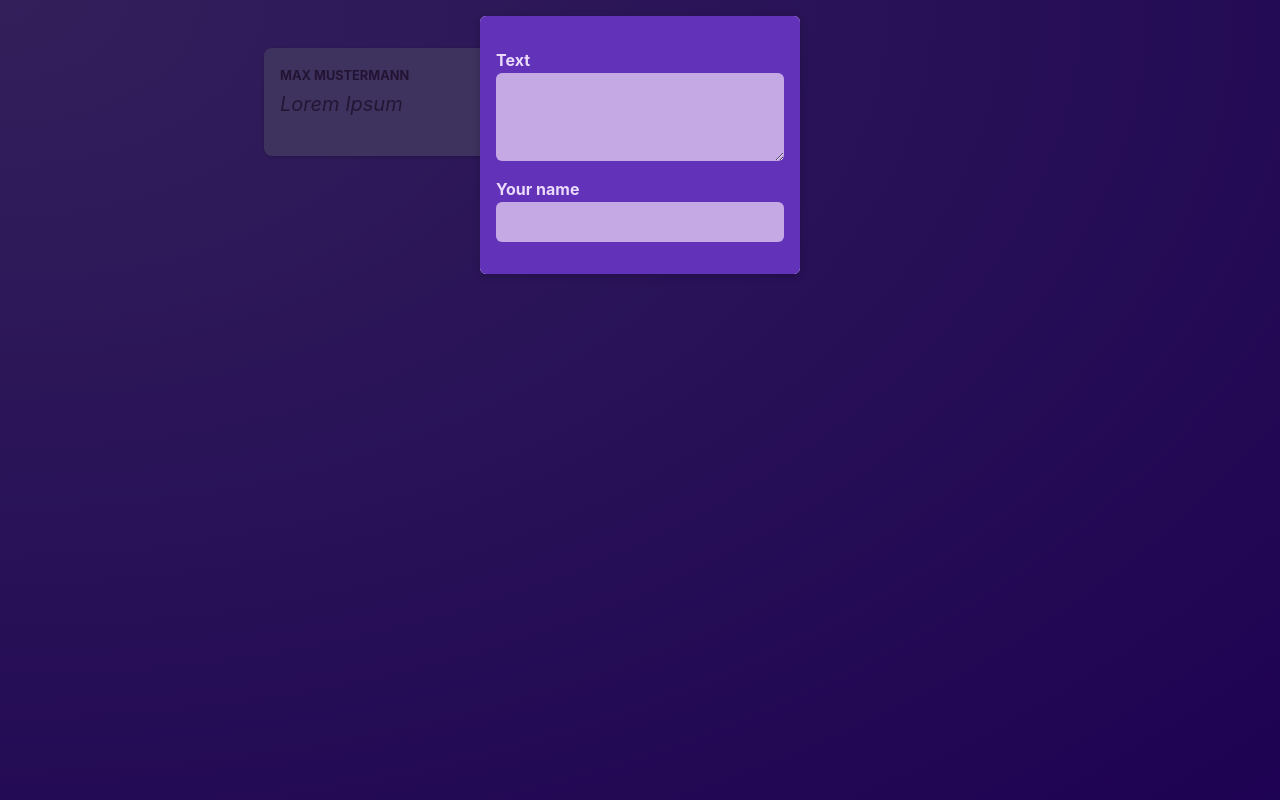
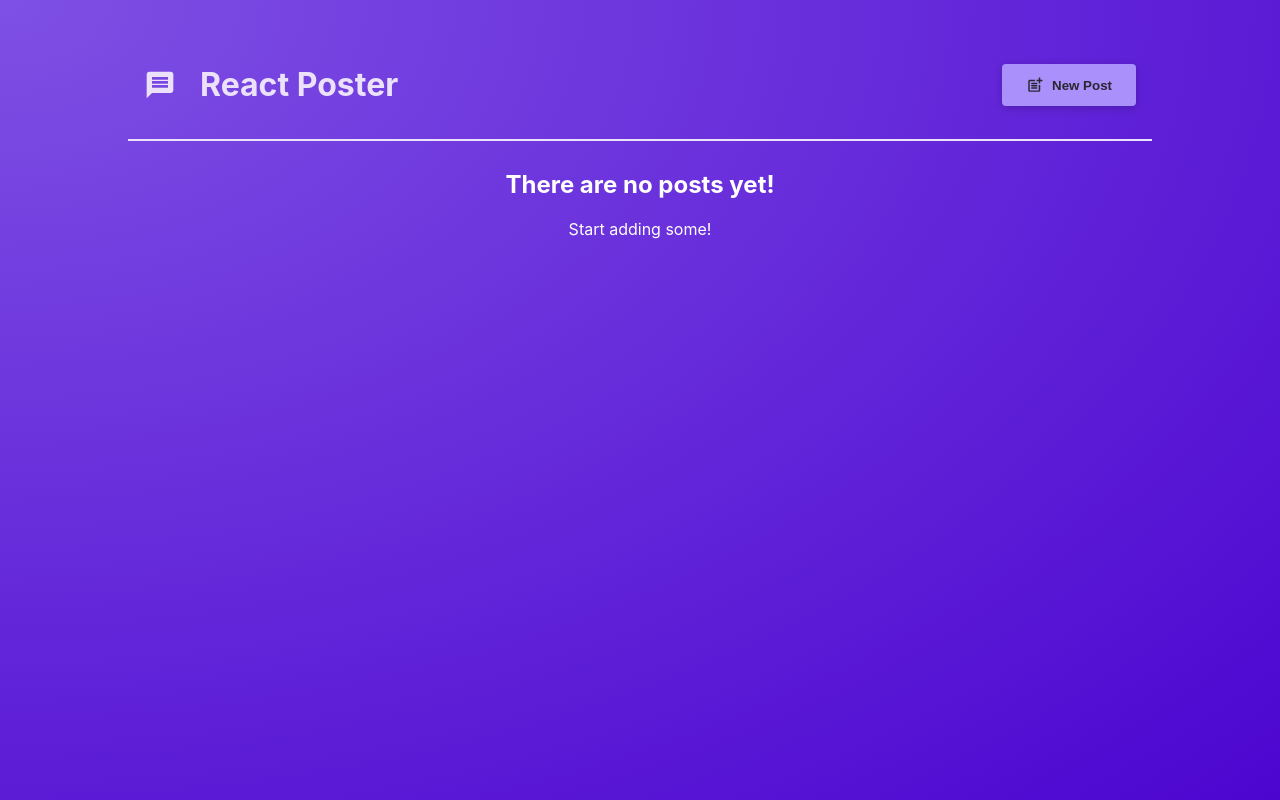
Before and after one commit to alessandro-maccario/react_crash_course, a React (Vite) app: page / in a window 1280 px wide. Built offline with nearby package versions, Linux system fonts and the light colour scheme.

Commit message:
feat: add new post button and submit functionality to add a new post to an empty posts list

```diff
--- a/src/App.jsx
+++ b/src/App.jsx
@@ -1,9 +1,24 @@
+import { useState } from "react";
 import PostList from "./components/PostsList";
+import MainHeader from "./components/MainHeader";
 
 export default function App() {
+  const [isModalVisible, setModalIsVisible] = useState(false);
+
+  function hideModalHandler(event) {
+    setModalIsVisible(false);
+  }
+
+  function showModalHandler(event) {
+    setModalIsVisible(true);
+  }
+
   return (
-    <main>
-      <PostList />
-    </main>
+    <>
+      <MainHeader onCreatePost={showModalHandler} />
+      <main>
+        <PostList isPosting={isModalVisible} onStopPosting={hideModalHandler} />
+      </main>
+    </>
   );
 }
--- /dev/null
+++ b/src/components/MainHeader.jsx
@@ -0,0 +1,19 @@
+import { MdPostAdd, MdMessage } from "react-icons/md";
+import classes from "./MainHeader.module.css";
+
+export default function MainHeader(props) {
+  return (
+    <header className={classes.header}>
+      <h1 className={classes.logo}>
+        <MdMessage />
+        React Poster
+      </h1>
+      <p>
+        <button className={classes.button} onClick={props.onCreatePost}>
+          <MdPostAdd size={18} />
+          New Post
+        </button>
+      </p>
+    </header>
+  );
+}
--- /dev/null
+++ b/src/components/MainHeader.module.css
@@ -0,0 +1,36 @@
+.header {
+  /* padding: 2rem 10%; */
+  margin: 2rem 10%;
+  padding: 1rem;
+  text-align: center;
+  display: flex;
+  justify-content: space-between;
+  align-items: center;
+  border-bottom: 2px solid #ece1fa;
+}
+
+.logo {
+  font-size: 2rem;
+  display: flex;
+  gap: 1.5rem;
+  align-items: center;
+  color: #ece1fa;
+}
+
+.button {
+  display: inline-flex;
+  align-items: center;
+  gap: 0.5rem;
+  padding: 0.75rem 1.5rem;
+  background-color: #a990fb;
+  color: #2a2630;
+  border: none;
+  border-radius: 4px;
+  box-shadow: 0 2px 8px rgba(0, 0, 0, 0.2);
+  cursor: pointer;
+  font-weight: bold;
+}
+
+.button:hover {
+  background-color: #8c6cf7;
+}
--- a/src/components/NewPost.jsx
+++ b/src/components/NewPost.jsx
@@ -1,20 +1,49 @@
+import { useState } from "react";
 import classes from "./NewPost.module.css";
 
 export default function NewPost(props) {
+  const [enteredBody, setEnteredBody] = useState("Lorem Ipsum");
+  const [enteredAuthor, setEnteredAuthor] = useState("Max Mustermann");
+
+  // this function gets called whenever there is a change in the textarea
+  function changeBodyHandler(event) {
+    setEnteredBody(event.target.value);
+  }
+
+  function changeAuhorHandler(event) {
+    setEnteredAuthor(event.target.value);
+  }
+
+  function submitHandler(event) {
+    event.preventDefault();
+    const postData = {
+      body: enteredBody,
+      author: enteredAuthor,
+    };
+    props.onAddPost(postData);
+    props.onCancel();
+  }
+
   return (
-    <form className={classes.form}>
+    <form className={classes.form} onSubmit={submitHandler}>
       <p>
         <label htmlFor="body">Text</label>
         <textarea
           id="body"
           required
           rows={3}
-          onChange={props.onBodyChange}
+          onChange={changeBodyHandler}
         ></textarea>
       </p>
       <p>
         <label htmlFor="name">Your name</label>
-        <input type="text" id="name" required onChange={props.onAuthorChange} />
+        <input type="text" id="name" required onChange={changeAuhorHandler} />
+      </p>
+      <p className={classes.actions}>
+        <button type="button" onClick={props.onCancel}>
+          Cancel
+        </button>
+        <button type="submit">Submit</button>
       </p>
     </form>
   );
--- a/src/components/PostsList.jsx
+++ b/src/components/PostsList.jsx
@@ -1,25 +1,14 @@
+import { useState } from "react";
 import classes from "./PostsList.module.css";
 import NewPost from "./NewPost";
 import Post from "./Post";
-import { useState } from "react";
 import Modal from "./Modal";
 
-export default function PostList() {
-  const [isModalVisible, setModalIsVisible] = useState(true);
-  const [enteredBody, setEnteredBody] = useState("Lorem Ipsum");
-  const [enteredAuthor, setEnteredAuthor] = useState("Max Mustermann");
+export default function PostList(props) {
+  const [posts, setPosts] = useState([]);
 
-  // this function gets called whenever there is a change in the textarea
-  function changeBodyHandler(event) {
-    setEnteredBody(event.target.value);
-  }
-
-  function changeAuhorHandler(event) {
-    setEnteredAuthor(event.target.value);
-  }
-
-  function hideModalHandler(event) {
-    setModalIsVisible(false);
+  function addPostHandler(postData) {
+    setPosts((existingPosts) => [postData, ...existingPosts]);
   }
 
   return (
@@ -27,21 +16,27 @@
     // The ternary operator will activate isModalVisible true by default and when clicked on the
     // backdrop (grey area), to false, so that the modal overlay will disappear
     <>
-      {isModalVisible ? (
-        <Modal onClose={hideModalHandler}>
-          <NewPost
-            onBodyChange={changeBodyHandler}
-            onAuthorChange={changeAuhorHandler}
-          />
+      {props.isPosting ? (
+        <Modal onClose={props.onStopPosting}>
+          <NewPost onCancel={props.onStopPosting} onAddPost={addPostHandler} />
         </Modal>
       ) : (
         false
       )}
 
-      <ul className={classes.posts}>
-        <Post author={enteredAuthor} body={enteredBody} />
-        <Post author="Maple" body="React ist verdammt geil!" />
-      </ul>
+      {posts.length > 0 && (
+        <ul className={classes.posts}>
+          {posts.map((post) => (
+            <Post key={post.body} author={post.author} body={post.body} />
+          ))}
+        </ul>
+      )}
+      {posts.length === 0 && (
+        <div style={{ textAlign: "center", color: "white" }}>
+          <h2>There are no posts yet!</h2>
+          <p>Start adding some!</p>
+        </div>
+      )}
     </>
   );
 }
```
